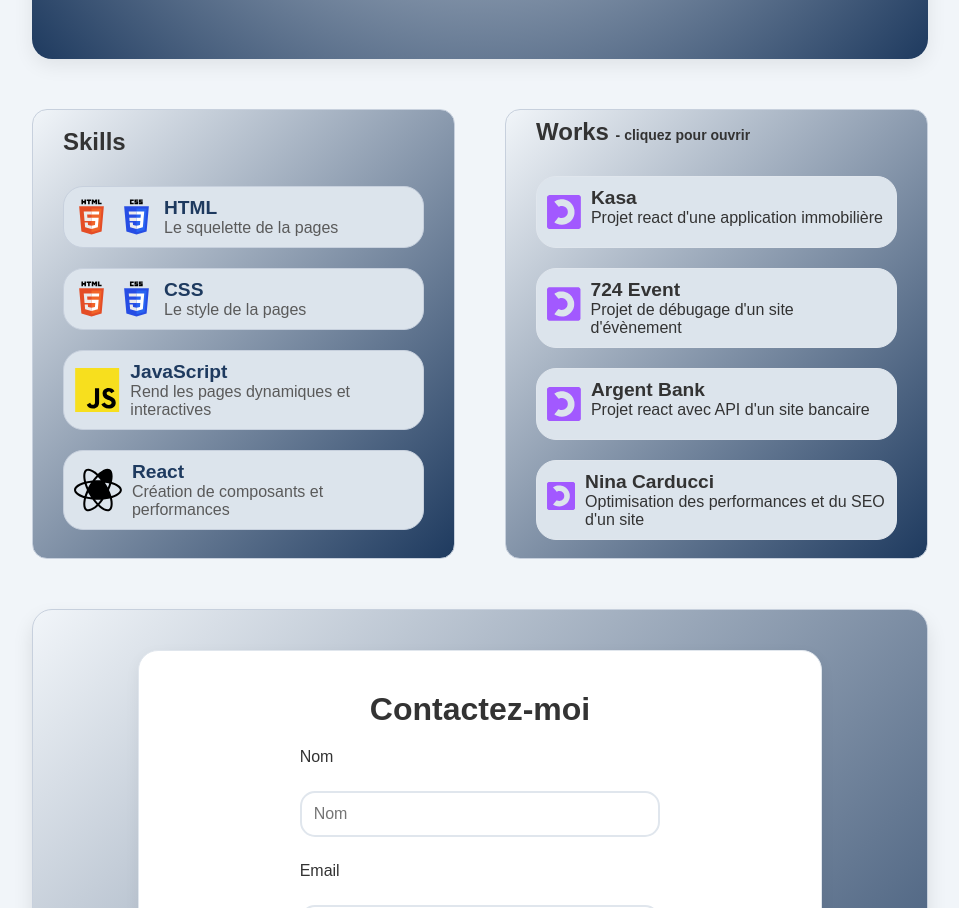
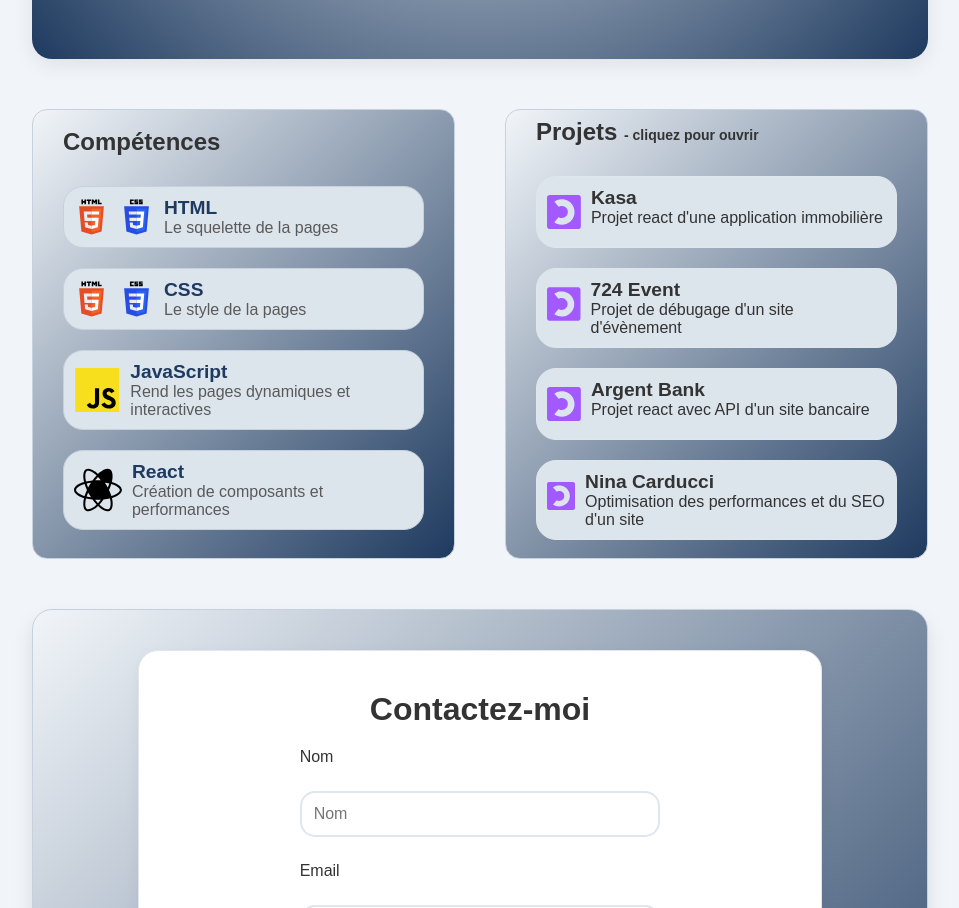
Before and after one commit to Stephane-Aknin/Stephane-Aknin.github.io, a React (Vite) app: page / in a window 1280 px wide. Shown: the part 812-1720 px from the top of the page, without its empty margins (160-1119 px from the left). Built offline with nearby package versions, Linux system fonts and the light colour scheme; a web font is replaced by a local one.

Commit message:
modif de skill et works pour coller au header

```diff
--- a/src/components/Skills.jsx
+++ b/src/components/Skills.jsx
@@ -3,7 +3,7 @@ import SkillCard from "./SkillCard";
 const Skills = () => {
   return (
     <div id="competences-projets" className="skills__box">
-      <h2>Skills</h2>
+      <h2>Compétences</h2>
       <SkillCard />
     </div>
   );
--- a/src/components/Works.jsx
+++ b/src/components/Works.jsx
@@ -3,7 +3,7 @@ const Works = () => {
   return (
     <div className="works__box">
       <h2>
-        Works <span>- cliquez pour ouvrir</span>
+        Projets <span>- cliquez pour ouvrir</span>
       </h2>
       <WorkCard />
     </div>
```
